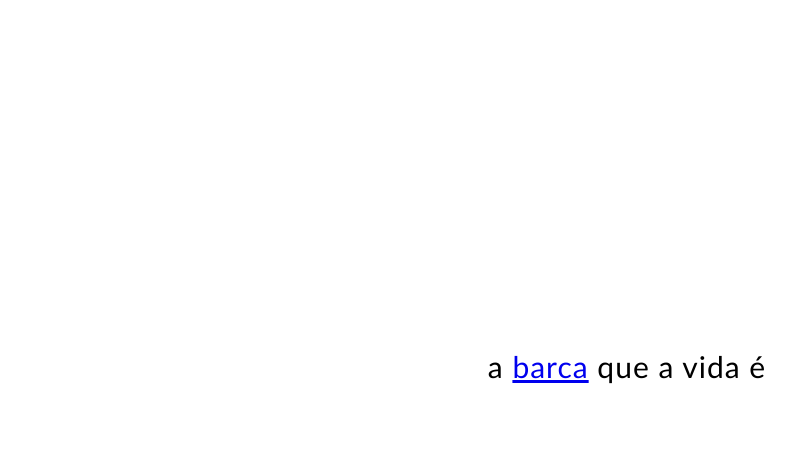
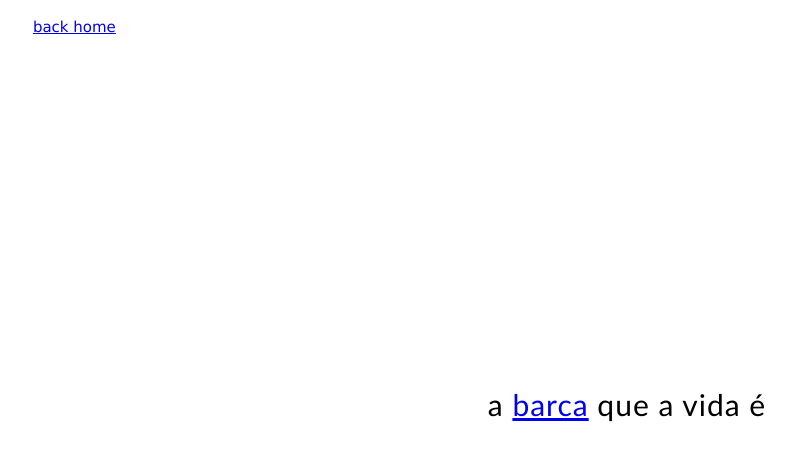
Before and after one commit to sofiataipa/a-barca, a plain HTML site: page forking html/page2.html in a window 1280 px wide. Shown: the whole page, without its empty margins (13-808 px from the left). Drawn offline with Linux system fonts and the light colour scheme.

Commit message:
nav back home

```diff
--- a/css/style.css
+++ b/css/style.css
@@ -3,6 +3,12 @@ body
     font-family: 'Gill Sans', sans-serif;
     font-size: 15px;
     letter-spacing: 1px;
+}
+
+nav{
+    padding:10px 3%;
+    letter-spacing: normal;
+    font-family: Verdana, sans-serif;
 }
 
 path
--- a/forking html/page2.html
+++ b/forking html/page2.html
@@ -8,7 +8,9 @@
 
     </head>
     <body>
-
+        <nav>
+            <a href="https://sofiataipa.github.io/wcc-portfolio/">back home</a>
+          </nav>
         <div class="centered-wrapper">
             <h1>
                 a <a href="./page3.html">barca</a> que a vida é
```
Also changed, not shown: forking html/page3.html (+3 -1 lines), forking html/page4.html (+3 -1 lines), forking html/page5.html (+3 -1 lines), forking html/page6.html (+3 -1 lines), index.html (+3 -0 lines).
